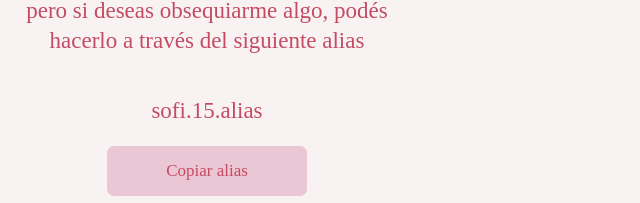
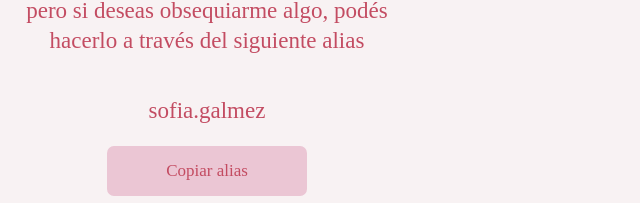
Before and after one commit to CaroArcioni/invitacion-sofi, a website: page index.html in a window 1280 px wide. Shown: the part 2965-3168 px from the top of the page, 0-640 px from the left. Drawn offline with Linux system fonts and the light colour scheme; a web font is replaced by a local one.

Commit message:
cambio alias

```diff
--- a/index.html
+++ b/index.html
@@ -77,7 +77,7 @@
                 <img class="tamaño-titulo" src="./recursos/regalos.png" alt="regalos">
                 <P>Tu presencia es el mejor regalo<br>para esta noche tan especial,<br>pero si deseas obsequiarme algo,
                     podés hacerlo a través del siguiente alias</p>
-                <p id="alias">sofi.15.alias</p>
+                <p id="alias">sofia.galmez</p>
 
                 <button onclick="copiarAlias()">
                     Copiar alias
```
